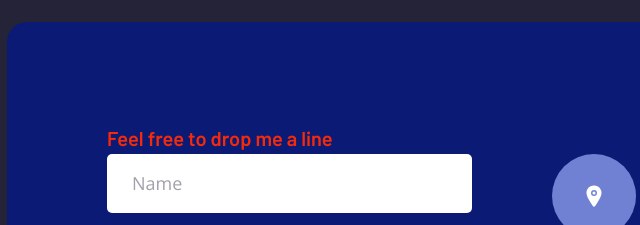
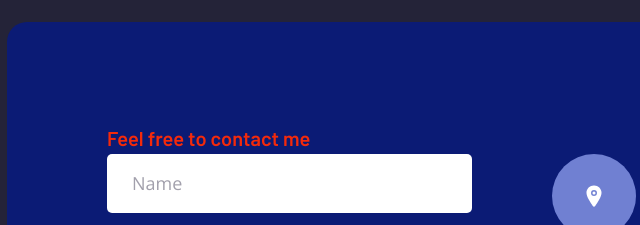
Before and after one commit to Laurah-O/Laurah-O.github.io, a plain HTML site: page index.html in a window 1280 px wide. Shown: the part 4180-4405 px from the top of the page, 128-768 px from the left. Drawn offline with nearby package versions, Linux system fonts and the light colour scheme.

Commit message:
My descriptive commit message

```diff
--- a/index.html
+++ b/index.html
@@ -405,7 +405,7 @@
 
           <div class="contact-card">
 
-            <p class="card-subtitle">Feel free to drop me a line </p>
+            <p class="card-subtitle">Feel free to contact me </p>
 
             <div class="wrapper">
 
```
